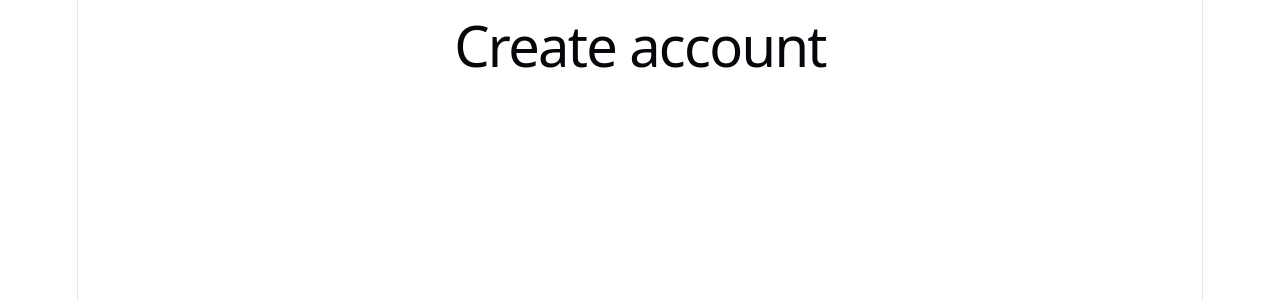
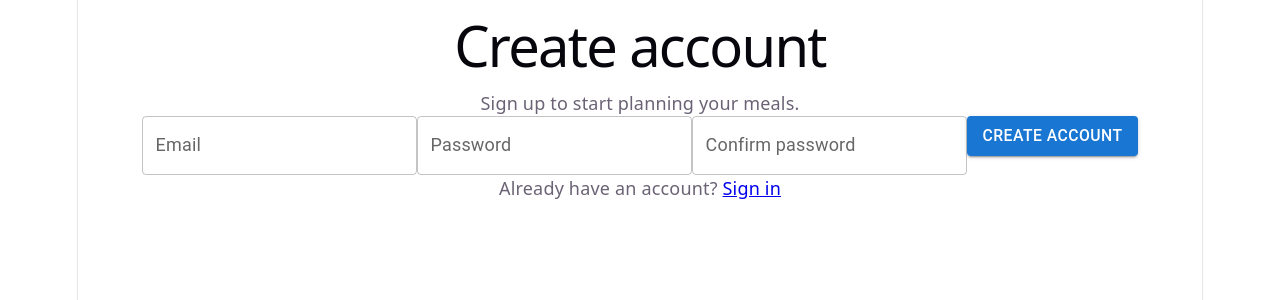
Before and after one commit to ddpacker/react-meal-planner-client, a React (Vite) app: page /register in a window 1280 px wide. Shown: the top 300 px of the page. Built offline with nearby package versions, Linux system fonts and the light colour scheme; no server answers.

Commit message:
feat(auth): register page

```diff
--- a/src/pages/RegisterPage.tsx
+++ b/src/pages/RegisterPage.tsx
@@ -1,7 +1,118 @@
+import { useState } from 'react';
+import { useForm } from 'react-hook-form';
+import { zodResolver } from '@hookform/resolvers/zod';
+import { z } from 'zod';
+import { Alert, Button, TextField } from '@mui/material';
+import { Link, useNavigate } from 'react-router-dom';
+import { register as apiRegister } from '../lib/api/auth';
+import { useAuth } from '../context/AuthContext';
+
+const registerSchema = z
+  .object({
+    email: z
+      .string()
+      .min(1, 'Email is required')
+      .pipe(z.email('Enter a valid email address')),
+    password: z.string().min(1, 'Password is required'),
+    confirmPassword: z.string().min(1, 'Please confirm your password'),
+  })
+  .refine((values) => values.password === values.confirmPassword, {
+    message: 'Passwords do not match',
+    path: ['confirmPassword'],
+  });
+
+type RegisterFormValues = z.infer<typeof registerSchema>;
+
+function getResponseStatus(error: unknown): number | undefined {
+  if (typeof error !== 'object' || error === null || !('response' in error)) {
+    return undefined;
+  }
+  return (error as { response?: { status?: number } }).response?.status;
+}
+
 export default function RegisterPage() {
+  const navigate = useNavigate();
+  const { login } = useAuth();
+  const [submitError, setSubmitError] = useState<string | null>(null);
+
+  const {
+    register,
+    handleSubmit,
+    formState: { errors, isSubmitting },
+  } = useForm<RegisterFormValues>({
+    resolver: zodResolver(registerSchema),
+    defaultValues: { email: '', password: '', confirmPassword: '' },
+  });
+
+  const onSubmit = async (values: RegisterFormValues) => {
+    setSubmitError(null);
+    try {
+      await apiRegister(values.email, values.password);
+      await login(values.email, values.password);
+      navigate('/');
+    } catch (error) {
+      if (getResponseStatus(error) === 409) {
+        setSubmitError('An account with this email already exists.');
+      } else {
+        setSubmitError('Something went wrong. Please try again.');
+      }
+    }
+  };
+
   return (
-    <main className="p-6">
-      <h1 className="text-2xl font-semibold">Create account</h1>
+    <main className="mx-auto flex min-h-screen max-w-md flex-col justify-center gap-6 p-6">
+      <div className="flex flex-col gap-1">
+        <h1 className="text-2xl font-semibold">Create account</h1>
+        <p className="text-sm text-gray-600">
+          Sign up to start planning your meals.
+        </p>
+      </div>
+
+      <form
+        className="flex flex-col gap-4"
+        onSubmit={handleSubmit(onSubmit)}
+        noValidate
+      >
+        {submitError ? <Alert severity="error">{submitError}</Alert> : null}
+
+        <TextField
+          label="Email"
+          type="email"
+          autoComplete="email"
+          error={Boolean(errors.email)}
+          helperText={errors.email?.message}
+          {...register('email')}
+        />
+
+        <TextField
+          label="Password"
+          type="password"
+          autoComplete="new-password"
+          error={Boolean(errors.password)}
+          helperText={errors.password?.message}
+          {...register('password')}
+        />
+
+        <TextField
+          label="Confirm password"
+          type="password"
+          autoComplete="new-password"
+          error={Boolean(errors.confirmPassword)}
+          helperText={errors.confirmPassword?.message}
+          {...register('confirmPassword')}
+        />
+
+        <Button type="submit" variant="contained" disabled={isSubmitting}>
+          Create account
+        </Button>
+      </form>
+
+      <p className="text-center text-sm text-gray-600">
+        Already have an account?{' '}
+        <Link to="/login" className="font-medium text-blue-600 hover:underline">
+          Sign in
+        </Link>
+      </p>
     </main>
   );
 }
```
Also changed, not shown: 2 other files (tests, documents, lock files or other folders).
